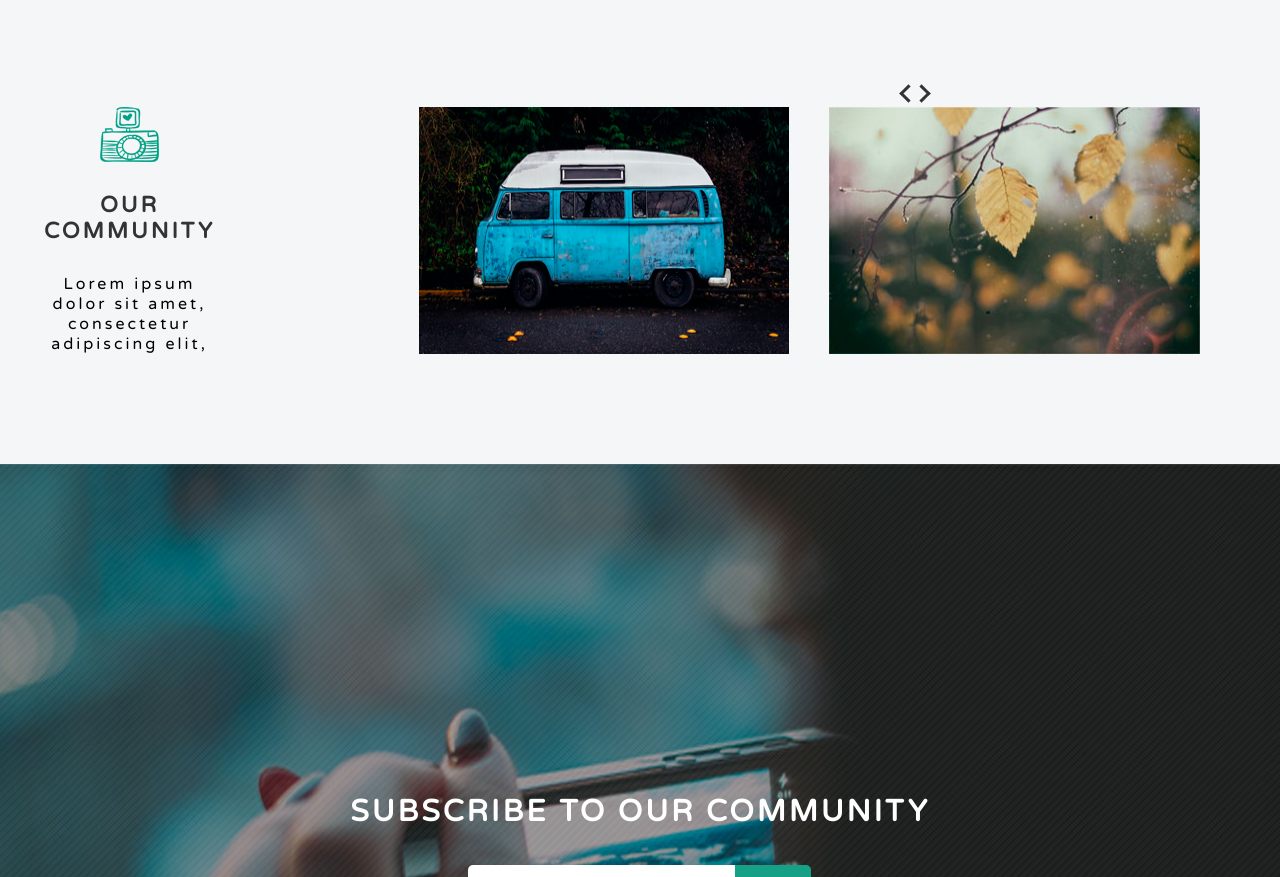
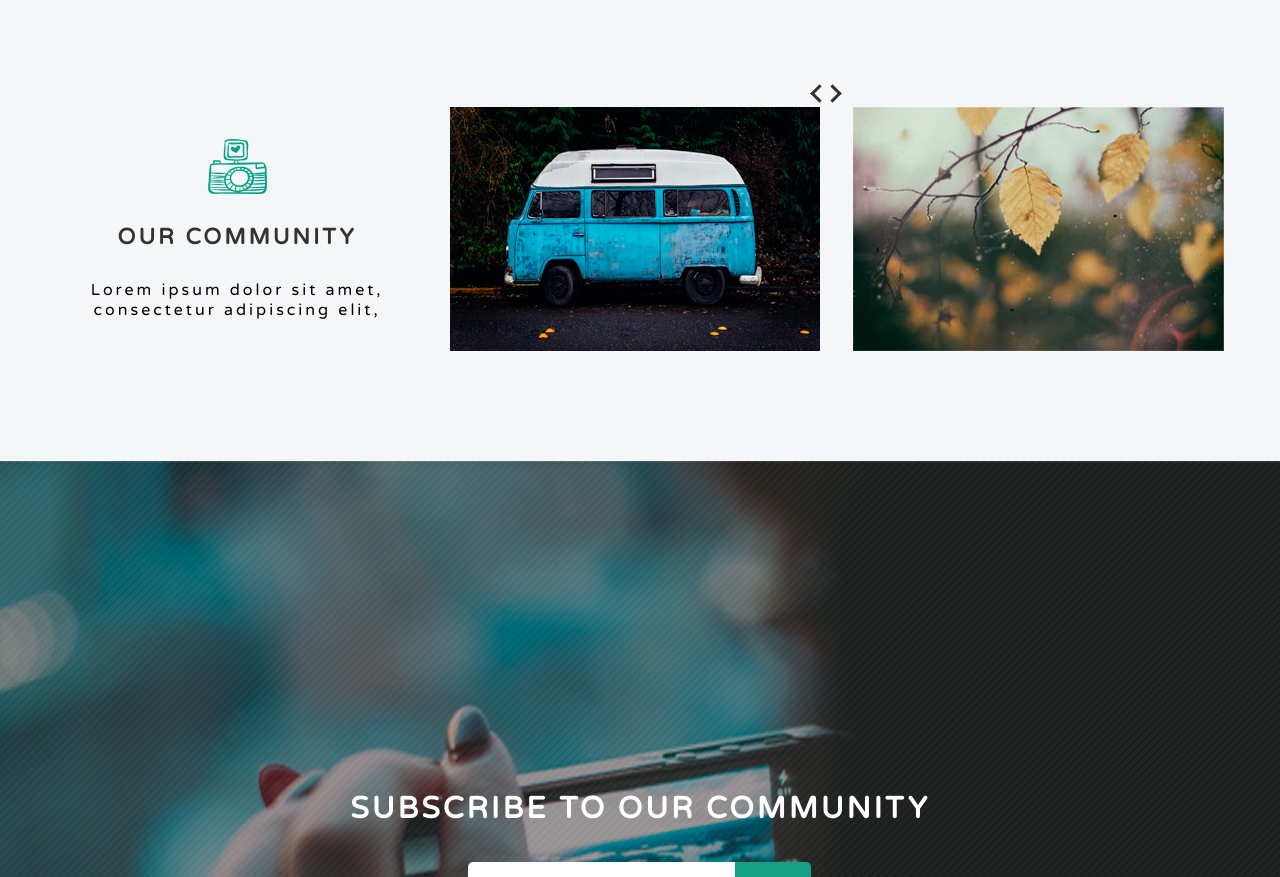
Before and after one commit to luvska/grid-learn-project, a plain HTML site: page index.html in a window 1280 px wide. Shown: the part 1821-2698 px from the top of the page. Drawn offline with Linux system fonts and the light colour scheme.

Commit message:
Pre-final+adaptive v2.0

```diff
--- a/assets/css/style.css
+++ b/assets/css/style.css
@@ -95,7 +95,7 @@ h1 {
 .links i {
   padding: 25px 5px;
 }
-/*Section 2th app*/
+/*Section Start App*/
 
 .section--start {
   display: flex;
@@ -197,7 +197,7 @@ h1 {
 .community_inner {
   display: flex;
   flex-direction: column;
-  padding-right: 200px;
+  /*padding-right: 20%;*/
   justify-content: center;
   align-items: center;
   text-align: center;
@@ -223,11 +223,13 @@ h1 {
   display: flex;
   position: absolute;
   margin-top: -30px;
-  margin-left: 550px;
+  margin-left: 29%;
 }
 
 .community_gallery {
-  padding-right: 40px;
+  display: flex;
+  justify-content: space-around;
+  width: 100%;
 }
 /*end of 4th community section*/
 
@@ -413,6 +415,7 @@ h1 {
     margin-left: 35%;
   }
   .community_gallery {
+    display: block;
     padding: 30px 0 30px 0;
   }
   .subs_to {
--- a/index.html
+++ b/index.html
@@ -53,7 +53,7 @@
             <b>enim ad minim</b> veniam, quis nostrud exercitation ullamco
             laboris nisi ut aliquip ex ea commodo consequat.
           </p>
-          <button href="#" class="btn">get started</button>
+          <button class="btn">get started</button>
         </div>
       </div>
     </section>
@@ -75,7 +75,7 @@
                 <b>enim ad minim</b> veniam, quis nostrud exercitation ullamco
                 laboris nisi ut aliquip ex ea commodo consequat.
               </p>
-              <button href="#" class="btn">learn more</button>
+              <button class="btn">learn more</button>
               <div class="design_num">
                 <p>
                   <b>01/05</b>
@@ -106,16 +106,10 @@
           </div>
           <div class="arrows"></div>
 
-          <img
-            class="community_gallery"
-            src="/assets/images/community_car.jpg"
-            alt=""
-          />
-          <img
-            class="community_gallery"
-            src="/assets/images/community_nature.jpg"
-            alt=""
-          />
+          <div class="community_gallery">
+            <img src="/assets/images/community_car.jpg" alt="" />
+            <img src="/assets/images/community_nature.jpg" alt="" />
+          </div>
         </div>
       </div>
     </section>
@@ -138,7 +132,7 @@
                 placeholder="YOUR EMAIL"
               />
 
-              <button href="#" class="subscribe_btn">
+              <button class="subscribe_btn">
                 <div type="submit">
                   <div class="arrow_down"></div>
                 </div>
@@ -167,12 +161,12 @@
           </div>
 
           <div class="download_btn">
-            <button href="#" class="button">
+            <button class="button">
               <span class="button-text">apple store</span>
               <span class="button-icon"><i class="fab fa-apple"></i></span>
             </button>
 
-            <button href="#" class="button">
+            <button class="button">
               <span class="button-text">play store</span>
               <span class="button-icon"><i class="fab fa-android"></i></span>
             </button>
```
